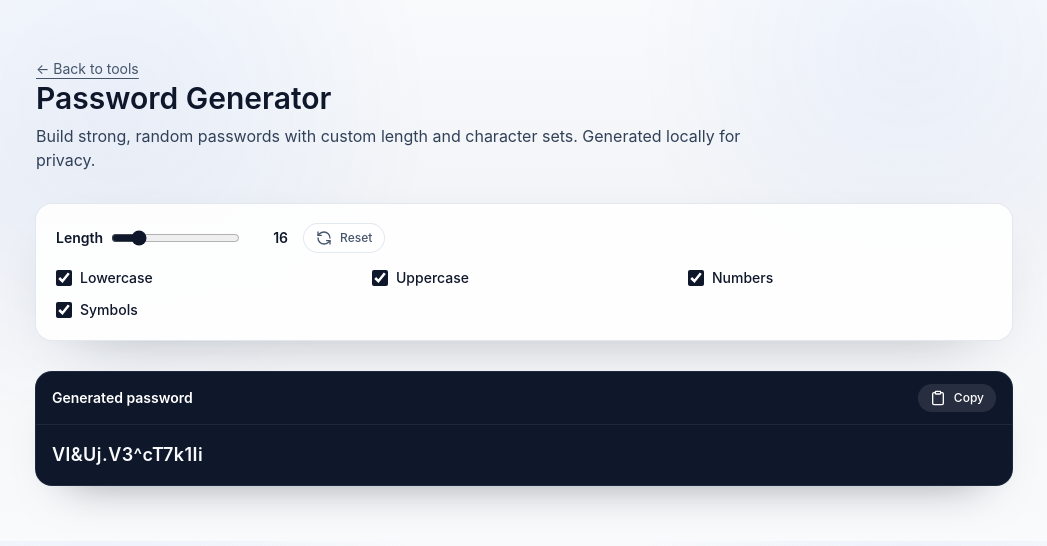
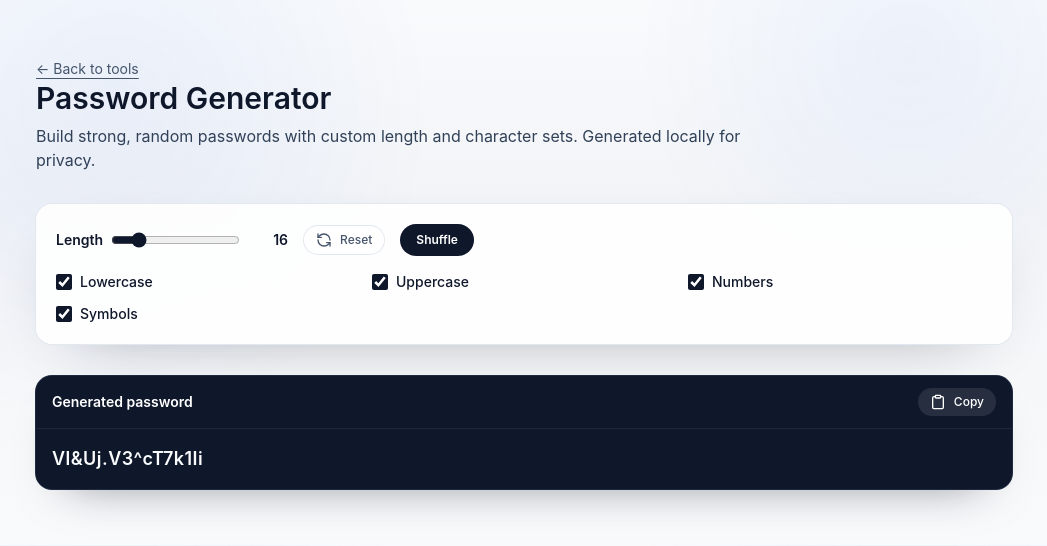
Before and after one commit to ChainPix/custom-website, a Next.js app: page /password-generator in a window 1280 px wide. Shown: the top 546 px of the page, without its empty margins (116-1163 px from the left). Built offline with nearby package versions, Linux system fonts and the light colour scheme; no server answers.

Commit message:
Add shuffle action to password generator for quick regeneration

```diff
--- a/app/(tools)/password-generator/client.tsx
+++ b/app/(tools)/password-generator/client.tsx
@@ -65,6 +65,12 @@ export default function PasswordGeneratorClient() {
     }
   };
 
+  const regenerate = () => {
+    // Bump length by 0 and toggle a flag to change dependency for useMemo
+    setSettings((prev) => ({ ...prev, length: prev.length }));
+    setCopied(false);
+  };
+
   return (
     <main className="space-y-8">
       <header className="space-y-2">
@@ -99,6 +105,12 @@ export default function PasswordGeneratorClient() {
             <RefreshCcw className="h-4 w-4" />
             Reset
           </button>
+          <button
+            onClick={regenerate}
+            className="rounded-full bg-slate-900 px-4 py-2 text-xs font-semibold text-white shadow-[0_16px_32px_-24px_rgba(15,23,42,0.55)] transition hover:-translate-y-0.5"
+          >
+            Shuffle
+          </button>
         </div>
 
         <div className="grid gap-3 sm:grid-cols-2 md:grid-cols-3">
```
